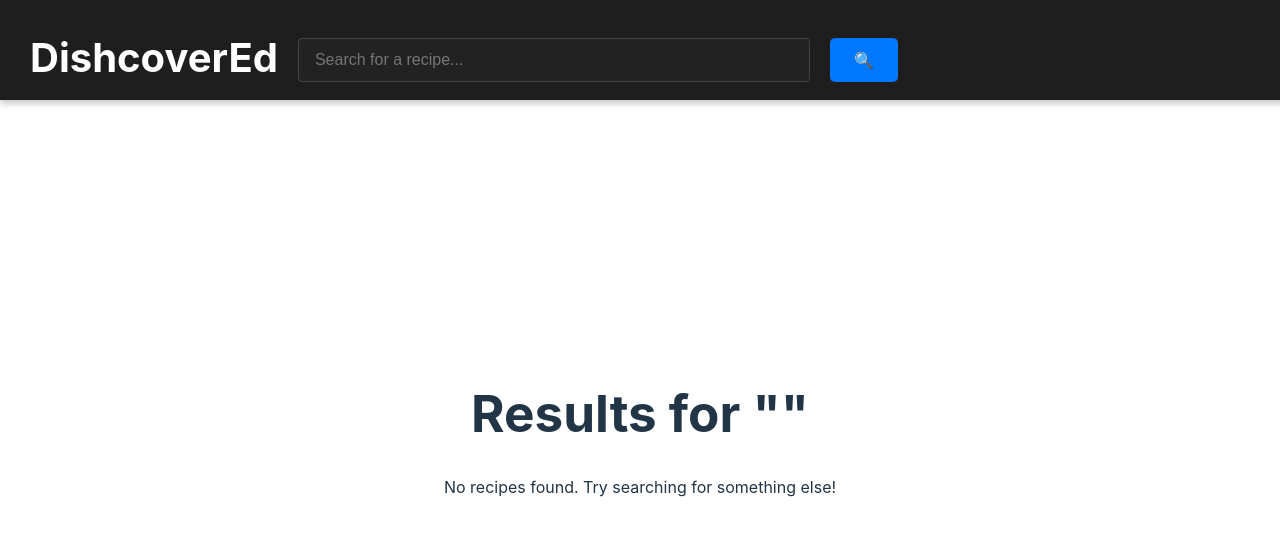
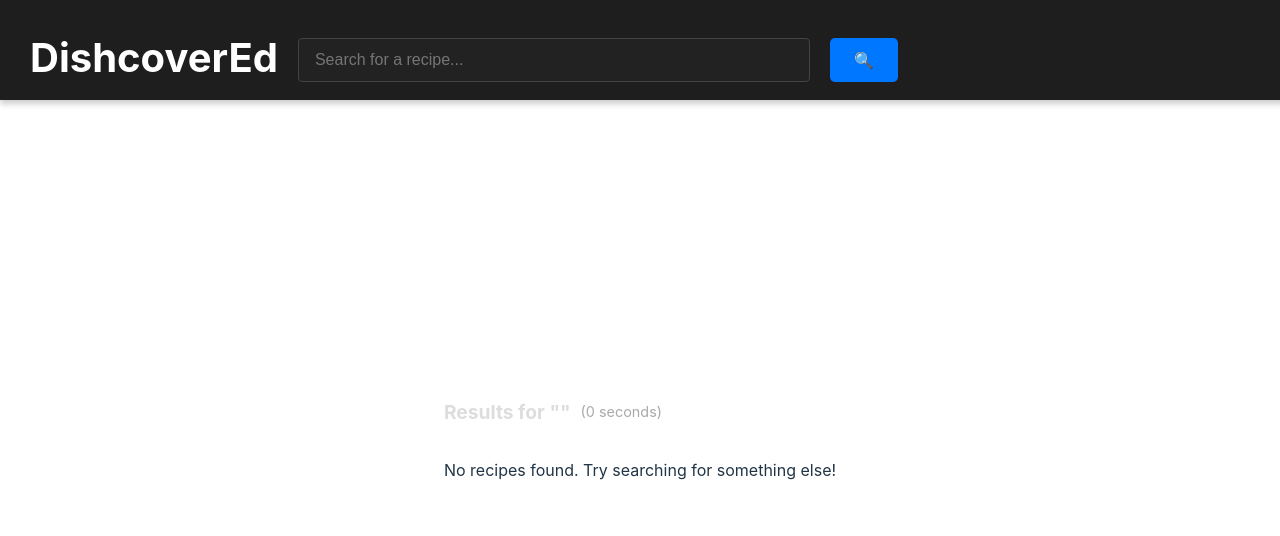
Before and after one commit to jakemikulin/DishcoverEd, a React (Vite) app in the folder frontend/dishcovered-app/: page /search in a window 1280 px wide. Shown: the top 536 px of the page. Built offline with nearby package versions, Linux system fonts and the light colour scheme.

Commit message:
search time added

```diff
--- a/frontend/dishcovered-app/src/App.css
+++ b/frontend/dishcovered-app/src/App.css
@@ -113,8 +113,6 @@
   color: inherit; /* Prevents color change on highlight/hover */
 }
 
-
-
 .search-container {
   display: flex;
   align-items: center; /* Ensures the search box is vertically centered */
@@ -122,7 +120,25 @@
 }
 
 .results-container {
-  margin-top: 100px; /* Adjust based on header height */
+  margin-top: 80px; /* Adjust based on header height */
+}
+
+.results-info {
+  display: flex;
+  align-items: center; /* Keeps the text and search time inline */
+  gap: 10px; /* Adds spacing between them */
+  margin-top: 10px;
+}
+
+.results-text {
+  font-size: 1.2rem; /* Makes "Results for" smaller */
+  font-weight: bold;
+  color: #ddd; /* Adjust color for readability */
+}
+
+.search-time {
+  font-size: 0.9rem; /* Makes search time slightly smaller */
+  color: #aaa; /* Lighter color for subtle effect */
 }
 
 .recipe-card {
--- a/frontend/dishcovered-app/src/ResultsPage.tsx
+++ b/frontend/dishcovered-app/src/ResultsPage.tsx
@@ -29,18 +29,23 @@ function ResultsPage() {
   const [recipes, setRecipes] = useState<typeof sampleRecipes>([]);
   const [searchTerm, setSearchTerm] = useState(query);
   const navigate = useNavigate();
+  const [searchTime, setSearchTime] = useState<number | null>(null);
 
   useEffect(() => {
-    document.title = query ? `Results for "${query}" - DishcoverEd` : "DishcoverEd - Recipe Search";
+    const startTime = performance.now(); // Start time
 
+    // Filter recipes based on search query logic here [PLACEHOLDER]
     if (query) {
       const filteredRecipes = sampleRecipes.filter(recipe =>
         recipe.title.toLowerCase().includes(query) ||
         recipe.ingredients.some(ingredient => ingredient.toLowerCase().includes(query))
       );
-
       setRecipes(filteredRecipes);
     }
+
+    const endTime = performance.now(); // End time
+    setSearchTime(parseFloat(((endTime - startTime) / 1000).toFixed(8))); // Calculate time in seconds
+
   }, [query]);
 
   const handleSearch = () => {
@@ -89,7 +94,10 @@ function ResultsPage() {
       </header>
 
       <main className="results-container">
-        <h1>Results for "{query}"</h1>
+<div className="results-info">
+  <h2 className="results-text">Results for "{query}"</h2>
+  {searchTime !== null && <span className="search-time">({searchTime} seconds)</span>}
+</div>
         <div className="recipe-list">
           {recipes.length > 0 ? (
             recipes.map((recipe, index) => (
```
